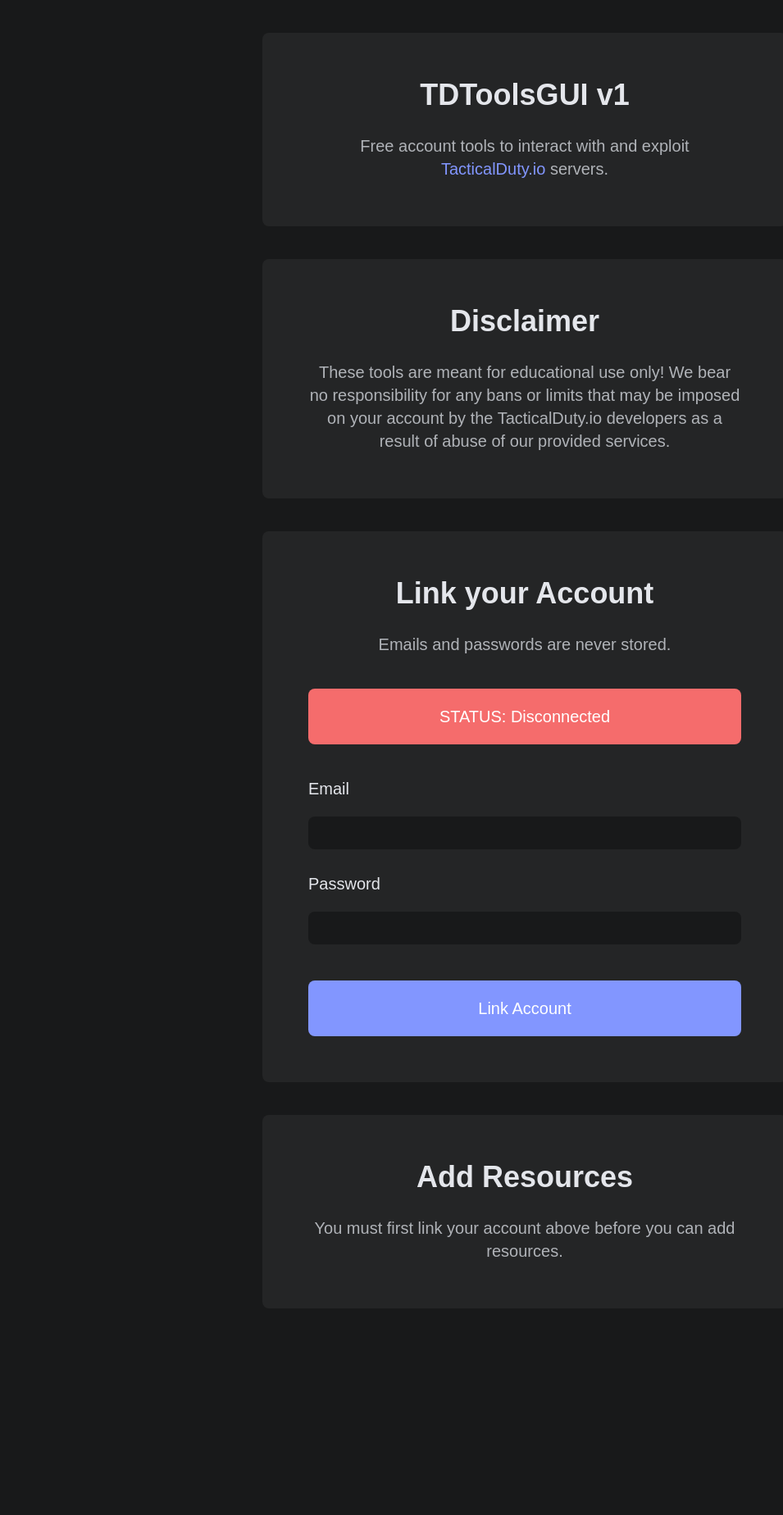
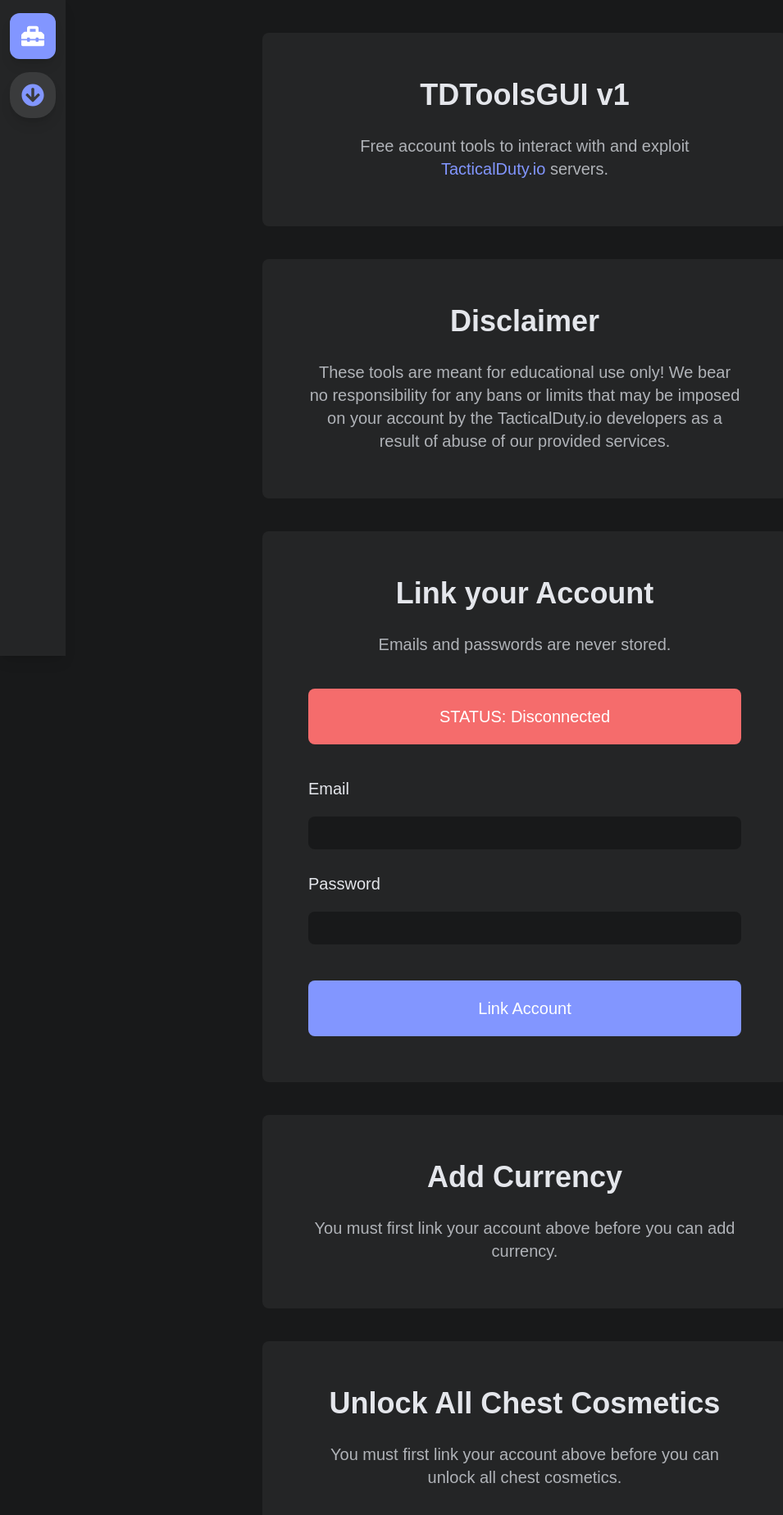
Before and after one commit to JamzOhJamz/TDToolsGUI, a React (Create React App) app: page / in a window 1280 px wide. Shown: the top 1848 px of the page at 82% size, without its empty margins (0-955 px from the left). Before the commit the page ends 1636 px from the top, so only its background shows below. Built offline with nearby package versions, Linux system fonts and the light colour scheme.

Commit message:
Add navbar, unlock all chest items, and downloads section.

```diff
--- a/package.json
+++ b/package.json
@@ -9,6 +9,7 @@
     "@testing-library/user-event": "^13.5.0",
     "react": "^18.2.0",
     "react-dom": "^18.2.0",
+    "react-icons": "^4.7.1",
     "react-scripts": "5.0.1",
     "web-vitals": "^2.1.4"
   },
--- a/src/App.js
+++ b/src/App.js
@@ -1,5 +1,6 @@
 import { Component } from 'react';
 import './App.css';
+import Sidebar from './Sidebar';
 
 export default class App extends Component {
   constructor() {
@@ -7,14 +8,23 @@
     this.state = {
       linkButtonText: "Link Account",
       addResourcesButtonText: "Add to Linked Account",
+      unlockAllButtonText: "Unlock All Chest Cosmetics on Linked Account",
       linkErrorText: null,
       addResourcesSuccessText: null,
       addResourcesErrorText: null,
+      unlockAllSuccessText: null,
+      unlockAllErrorText: null,
       hasLinkedAccount: false,
       linkedAccountId: null,
-      linkedAccountSessionTicket: null
+      linkedAccountSessionTicket: null,
+      activeTab: "Toolbox"
     }
+    this.setActiveTab = this.setActiveTab.bind(this);
   }
+
+  setActiveTab = (tab) => {
+    this.setState({ activeTab: tab });
+  };
 
   handleSubmit = async e => {
     e.preventDefault();
@@ -34,7 +44,7 @@
     });
     const json = await result.json();
     if (result.status === 200) {
-      this.setState({ linkButtonText: "Unlink Account", hasLinkedAccount: true, linkedAccountId: json.data.PlayFabId, linkedAccountSessionTicket: json.data.SessionTicket, linkErrorText: null });
+      this.setState({ linkButtonText: "Unlink Account", hasLinkedAccount: true, linkedAccountId: json.data.PlayFabId, linkedAccountSessionTicket: json.data.SessionTicket, linkErrorText: null, addResourcesSuccessText: null, addResourcesErrorText: null });
     } else {
       this.setState({ linkButtonText: "Link Account", linkErrorText: json.errorMessage });
     }
@@ -94,12 +104,60 @@
     if (isAddingGems) successText += `${newGems} gems`;
     successText += ".";
     this.setState({ addResourcesButtonText: "Add to Linked Account", addResourcesSuccessText: successText, addResourcesErrorText: null });
+  };
+
+  handleUnlockAll = async e => {
+    e.preventDefault();
+    this.setState({ unlockAllButtonText: "Fetching available items..." });
+    const skinsResult = await fetch('https://65cb9.playfabapi.com/Client/GetStoreItems', {
+      method: 'POST',
+      headers: {
+        'Content-Type': 'application/json',
+        'X-Authorization': this.state.linkedAccountSessionTicket
+      },
+      body: JSON.stringify({ "StoreId": "Chest", "CatalogVersion": "Skins" })
+    });
+    const knivesResult = await fetch('https://65cb9.playfabapi.com/Client/GetStoreItems', {
+      method: 'POST',
+      headers: {
+        'Content-Type': 'application/json',
+        'X-Authorization': this.state.linkedAccountSessionTicket
+      },
+      body: JSON.stringify({ "StoreId": "Chest", "CatalogVersion": "Knives" })
+    });
+    this.setState({ unlockAllButtonText: `Unlocking skins...` });
+    for (const skin of (await skinsResult.json()).data.Store) {
+      const purchaseResult = await fetch('https://65cb9.playfabapi.com/Client/PurchaseItem', {
+        method: 'POST',
+        headers: {
+          'Content-Type': 'application/json',
+          'X-Authorization': this.state.linkedAccountSessionTicket
+        },
+        body: JSON.stringify({ "StoreID": "Chest", "CatalogVersion": "Skins", "ItemId": skin.ItemId, "VirtualCurrency": "CR", "Price": 0 })
+      });
+      console.log(await purchaseResult.json());
+    }
+    this.setState({ unlockAllButtonText: `Unlocking knives...` });
+    for (const knife of (await knivesResult.json()).data.Store) {
+      const purchaseResult = await fetch('https://65cb9.playfabapi.com/Client/PurchaseItem', {
+        method: 'POST',
+        headers: {
+          'Content-Type': 'application/json',
+          'X-Authorization': this.state.linkedAccountSessionTicket
+        },
+        body: JSON.stringify({ "StoreID": "Chest", "CatalogVersion": "Knives", "ItemId": knife.ItemId, "VirtualCurrency": "CR", "Price": 0 })
+      });
+      console.log(await purchaseResult.json());
+    }
+    this.setState({ unlockAllButtonText: "Unlock All Chest Cosmetics on Linked Account", unlockAllSuccessText: "Successfully unlocked all items!", unlockAllErrorText: null });
   }
 
   render() {
-    const { linkButtonText, addResourcesButtonText, linkErrorText, addResourcesErrorText, addResourcesSuccessText, hasLinkedAccount, linkedAccountId } = this.state;
+    const { activeTab, linkButtonText, addResourcesButtonText, unlockAllButtonText, linkErrorText, addResourcesErrorText, addResourcesSuccessText, unlockAllSuccessText, unlockAllErrorText, hasLinkedAccount, linkedAccountId } = this.state;
     return (
-      <><div class="m-auto w-3/6 p-14 mt-10 bg-gray-400 text-gray-200 text-center rounded-lg">
+      <>
+        <Sidebar setActiveTab={this.setActiveTab} currentActiveTab={activeTab}></Sidebar>
+        {activeTab === "Toolbox" ? <><div class="m-auto w-3/6 p-14 mt-10 bg-gray-400 text-gray-200 text-center rounded-lg">
           <div class="flex h-full justify-center items-center flex-wrap">
             <div>
               <h1 class="text-4xl w-full font-bold">TDToolsGUI v1</h1>
@@ -130,7 +188,9 @@
                     <input class={`inline-block text-left text-gray-100 bg-gray-500 w-full ${hasLinkedAccount ? "disabled-input" : null}`} type="password" name="password" required readonly={hasLinkedAccount ? 'true' : undefined} />
                   </div>
                   {linkErrorText !== null ? <p class="text-xl mt-7 text-left text-error">{linkErrorText}</p> : null}
-                <button class="mt-11 text-xl text-white bg-primary p-5 rounded-lg w-full">{linkButtonText}</button>
+                  <button class="relative mt-11 text-xl text-white bg-primary p-5 rounded-lg w-full">
+                    {linkButtonText}
+                  </button>
                 </form>
               </div>
             </div>
@@ -138,7 +198,7 @@
           <div class="m-auto w-3/6 p-14 mt-10 mb-10 bg-gray-400 text-gray-200 text-center rounded-lg">
             <div class="flex h-full justify-center items-center flex-wrap">
               <div class="w-full">
-              <h1 class="text-4xl w-full font-bold">Add Resources</h1>
+                <h1 class="text-4xl w-full font-bold">Add Currency</h1>
                 {hasLinkedAccount
                   ? (<><p class="text-xl mt-7 text-gray-100">Add any amount of coins and/or gems to your account!</p>
                     <form class="mt-10" onSubmit={this.handleAddResources}>
@@ -154,11 +214,43 @@
                       {addResourcesErrorText !== null ? <p class="text-xl mt-7 text-left text-error">{addResourcesErrorText}</p> : null}
                       <button class="mt-11 text-xl text-white bg-gray-300 p-5 rounded-lg w-full">{addResourcesButtonText}</button>
                     </form></>)
-                : <p class="text-xl mt-7 text-gray-100">You must first link your account above before you can add resources.</p>
+                  : <p class="text-xl mt-7 text-gray-100">You must first link your account above before you can add currency.</p>
                 }
               </div>
             </div>
-        </div></>
+          </div>
+          <div class="m-auto w-3/6 p-14 mt-10 mb-10 bg-gray-400 text-gray-200 text-center rounded-lg">
+            <div class="flex h-full justify-center items-center flex-wrap">
+              <div class="w-full">
+                <h1 class="text-4xl w-full font-bold">Unlock All Chest Cosmetics</h1>
+                {hasLinkedAccount
+                  ? (<><p class="text-xl mt-7 text-gray-100">Get all available chest cosmetics added to your account for free!</p>
+                    <form onSubmit={this.handleUnlockAll}>
+                      {unlockAllSuccessText !== null ? <p class="text-xl mt-7 text-success text-center">{unlockAllSuccessText}</p> : null}
+                      {unlockAllErrorText !== null ? <p class="text-xl mt-7 text-error text-center">{unlockAllErrorText}</p> : null}
+                      <button class="text-xl text-white bg-gray-300 p-5 rounded-lg w-full mt-7">{unlockAllButtonText}</button>
+                    </form></>)
+                  : <p class="text-xl mt-7 text-gray-100">You must first link your account above before you can unlock all chest cosmetics.</p>
+                }
+              </div>
+            </div>
+          </div></> : null}
+        {activeTab === "TDModdedInfo" ? <><div class="m-auto w-3/6 p-14 mt-10 bg-gray-400 text-gray-200 text-center rounded-lg">
+          <div class="flex h-full justify-center items-center flex-wrap">
+            <h1 class="text-4xl w-full text-left font-bold">TDModded Client</h1>
+            <p class="text-xl mt-7 text-gray-100 w-full text-left">TDModded is a patched, enhanced version of the official client.
+              <h2 class="text-2xl text-gray-200 w-full mt-7 mb-7 text-left font-bold">Features</h2>
+              Press Escape to close the "update required" and "servers full" screens.</p>
+            <h2 class="text-2xl text-gray-200 w-full mt-7 mb-7 text-left font-bold">Download</h2>
+            <p class="text-xl text-gray-100 w-full text-left"><a href="https://cdn.discordapp.com/attachments/1000192474611978310/1071574477596536862/TDModded.zip" target="_blank" rel="noreferrer">Direct Link</a></p>
+          </div>
+        </div><div class="m-auto w-3/6 p-14 mt-10 mb-10 bg-gray-400 text-gray-200 text-center rounded-lg">
+            <div class="flex h-full justify-center items-center flex-wrap">
+              <h1 class="text-4xl w-full text-left font-bold">FrenzyPWN</h1>
+              <p class="text-xl mt-7 text-gray-100 w-full text-left">Coming soon...</p>
+            </div>
+          </div></> : null}
+      </>
     )
   }
 }
--- /dev/null
+++ b/src/Sidebar.js
@@ -0,0 +1,46 @@
+import { FaToolbox, FaArrowCircleDown } from 'react-icons/fa';
+import { Component } from 'react';
+
+const Sidebar = ({ setActiveTab, currentActiveTab }) => {
+    return (
+        <div className="fixed top-0 left-0 h-screen w-20 m-0 bg-gray-400 flex flex-col shadow-lg">
+            <SidebarIcon icon={<FaToolbox size="28" />} text="Toolbox" first tabName="Toolbox" setActiveTab={setActiveTab} isCurrent={currentActiveTab === "Toolbox"} />
+            <SidebarIcon icon={<FaArrowCircleDown size="28" />} text="Downloads" tabName="TDModdedInfo" setActiveTab={setActiveTab} isCurrent={currentActiveTab === "TDModdedInfo"} />
+        </div>
+    );
+}
+
+class SidebarIcon extends Component {
+    constructor(props) {
+        super(props);
+        this.state = {
+            icon: props.icon,
+            first: props.first,
+            text: props.text,
+            tabName: props.tabName,
+            setActiveTab: props.setActiveTab,
+            isCurrent: props.isCurrent
+        };
+    }
+
+    componentDidUpdate(prevProps) {
+        if (prevProps.isCurrent !== this.props.isCurrent) {
+            this.setState({ isCurrent: this.props.isCurrent });
+        }
+    };
+
+    render() {
+        const { tabName, setActiveTab, isCurrent } = this.state;
+        console.log(isCurrent);
+        return (
+            <div className={`${this.state.isCurrent ? "sidebar-icon-selected" : "sidebar-icon"} ${this.state.first ? "mt-4" : null} group`} onClick={() => setActiveTab(tabName)}>
+                {this.state.icon}
+                <span className="sidebar-tooltip group-hover:scale-100">
+                    {this.state.text}
+                </span>
+            </div>
+        );
+    }
+}
+
+export default Sidebar;
--- a/src/index.css
+++ b/src/index.css
@@ -3,6 +3,33 @@
 @tailwind utilities;
 
 @import url('https://fonts.googleapis.com/css2?family=Outfit:wght@700&display=swap');
+
+@layer components {
+  .sidebar-icon {
+    @apply relative flex items-center justify-center
+    h-14 w-14 mt-2 mb-2 mx-auto shadow-lg
+    bg-gray-300 text-primary
+    hover:bg-primary hover:text-white
+    rounded-3xl hover:rounded-xl
+    transition-all duration-100 ease-linear
+    cursor-pointer;
+  }
+
+  .sidebar-icon-selected {
+    @apply relative flex items-center justify-center
+    h-14 w-14 mt-2 mb-2 mx-auto shadow-lg
+    bg-primary text-white
+    rounded-xl cursor-pointer;
+  }
+
+  .sidebar-tooltip {
+    @apply absolute w-auto p-2 m-2 min-w-max left-[76px]
+    rounded-md shadow-md
+    text-white bg-gray-400
+    text-sm font-bold
+    transition-all duration-100 scale-0 origin-left;
+  }
+}
 
 body {
   @apply bg-gray-500;
```
Also changed, not shown: 1 other file (tests, documents, lock files or other folders). Lines whose indentation alone changed are shown as unchanged.
